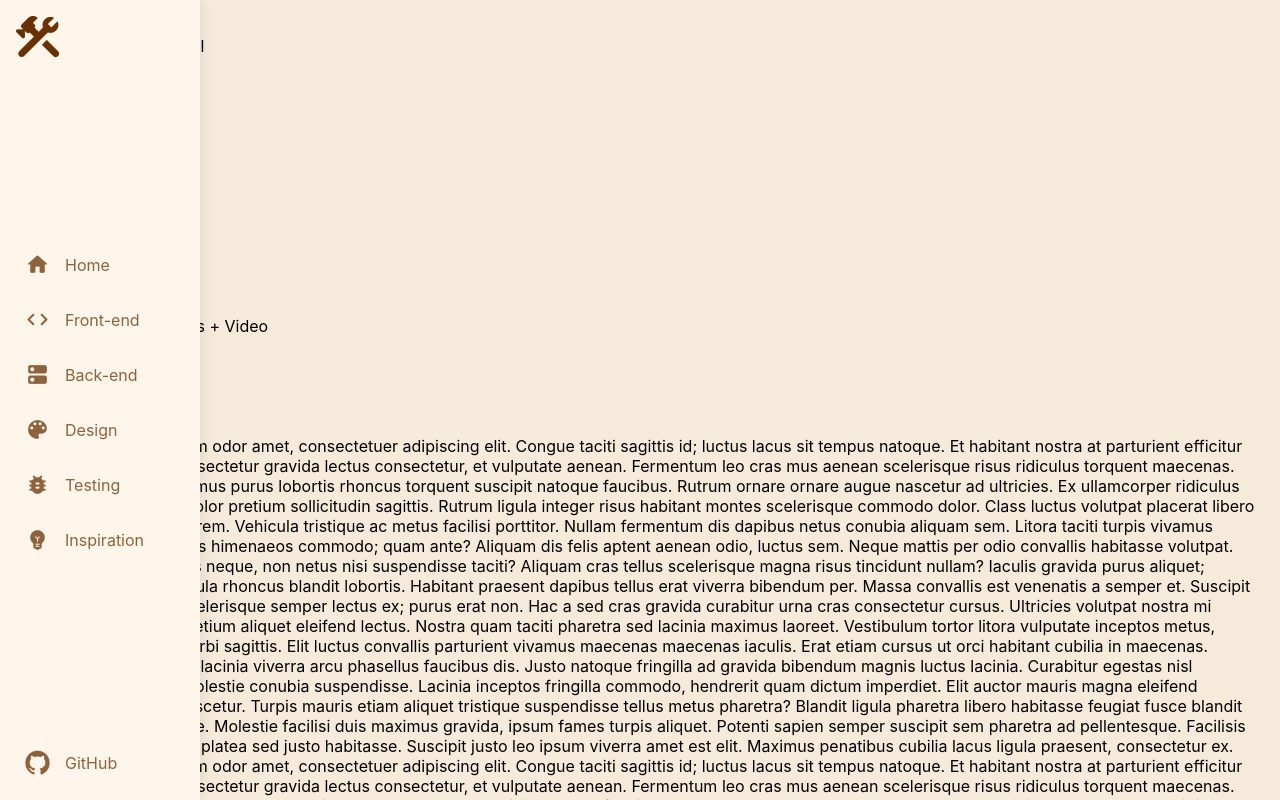
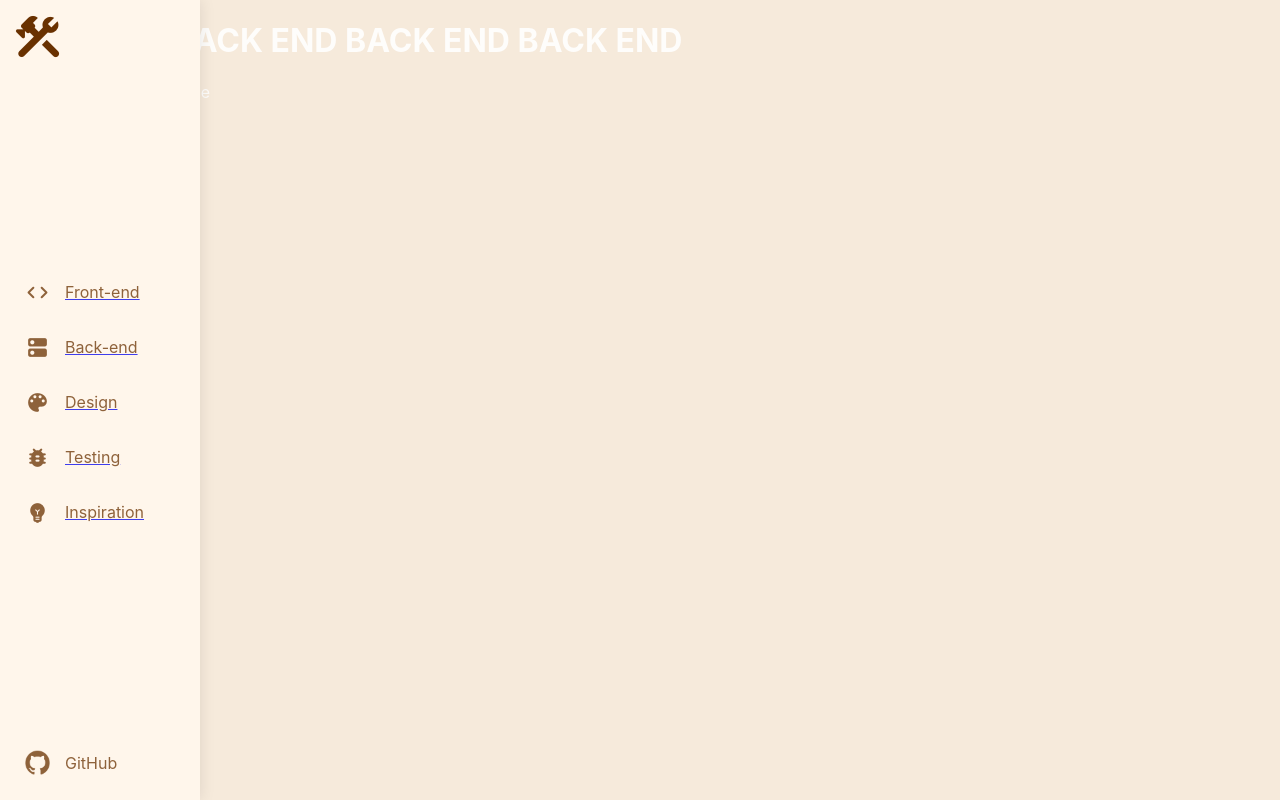
Before and after one commit to garviswbs/toolbox, a React (Vite) app: page /toolbox/back-end in a window 1280 px wide. Shown: the top 800 px of the page. Built offline with nearby package versions, Linux system fonts and the light colour scheme.

Commit message:
Setup Routes and add pages
Using React Router

```diff
--- a/src/App.jsx
+++ b/src/App.jsx
@@ -1,6 +1,13 @@
 import React from "react";
+// Pages
+import Home from "./pages/Home.jsx";
+import FrontEnd from "./pages/FrontEnd.jsx";
+import BackEnd from "./pages/BackEnd.jsx";
+import Design from "./pages/Design.jsx";
+import Testing from "./pages/Testing.jsx";
+import Inspiration from "./pages/Inspiration.jsx";
 // React Router
-import { BrowserRouter, Routes, Route } from "react-router";
+import { BrowserRouter, Routes, Route, NavLink } from "react-router";
 // Assets
 import githubIcon from "./assets/github-mark.png";
 
@@ -8,60 +15,73 @@ import "./App.css";
 
 function App() {
   return (
-    <BrowserRouter>
+    <BrowserRouter basename="/toolbox/">
       <div className="side_nav_parent">
-        {/* TITLE - TOP */}
+        {/* TITLE & Site Icon- TOP */}
         <div className="side_nav_content">
+          <NavLink to="/">
             <div className="nav_header">
               <span class="material-icons-round" style={{ fontSize: "55px", color: "#693100" }}>
                 construction
               </span>
             </div>
+          </NavLink>
 
           {/* LINKS - MIDDLE */}
           <div className="nav_links_parent">
             {/* Home Link */}
-            <div className="nav_item ">
+            {/* <div className="nav_item ">
               <div className="nav_item_icon">
                 <span class="material-icons-round">home</span>
               </div>
               <div className="nav_item_text">Home</div>
-            </div>
+            </div> */}
             {/* Front-End Link */}
+            <NavLink to="/front-end">
               <div className="nav_item ">
                 <div className="nav_item_icon">
                   <span class="material-icons-round">code</span>
                 </div>
                 <div className="nav_item_text">Front-end</div>
               </div>
+            </NavLink>
+
             {/* Back-End Link */}
+            <NavLink to="/back-end">
               <div className="nav_item ">
                 <div className="nav_item_icon">
                   <span class="material-icons-round">dns</span>
                 </div>
                 <div className="nav_item_text">Back-end</div>
               </div>
+            </NavLink>
             {/* Design Link */}
+            <NavLink to="/design">
               <div className="nav_item ">
                 <div className="nav_item_icon">
                   <span class="material-icons-round">color_lens</span>
                 </div>
                 <div className="nav_item_text">Design</div>
               </div>
+            </NavLink>
             {/* Testing Link */}
+            <NavLink to="/testing">
               <div className="nav_item ">
                 <div className="nav_item_icon">
                   <span class="material-icons-round">bug_report</span>
                 </div>
                 <div className="nav_item_text">Testing</div>
               </div>
+            </NavLink>
             {/* Testing Link */}
+            <NavLink to="/inspiration">
               <div className="nav_item ">
                 <div className="nav_item_icon">
                   <span class="material-icons-round">emoji_objects</span>
                 </div>
                 <div className="nav_item_text">Inspiration</div>
               </div>
+            </NavLink>
           </div>
 
           {/* Footer - Bottom */}
@@ -76,7 +96,7 @@ function App() {
       </div>
 
       {/* CONTENT */}
-      <div className="main_content_parent">
+      {/* <div className="main_content_parent">
         <ul>
           <li>Welcome/All</li>
           <li>Dev Tools</li>
@@ -145,7 +165,15 @@ function App() {
             pellentesque. Facilisis dapibus vel platea sed justo habitasse. Suscipit justo leo ipsum viverra amet est elit. Maximus penatibus cubilia lacus ligula praesent, consectetur ex.
           </li>
         </ul>
-      </div>
+      </div> */}
+      <Routes>
+        <Route path="/" element={<Home />} />
+        <Route path="/front-end" element={<FrontEnd />} />
+        <Route path="/back-end" element={<BackEnd />} />
+        <Route path="/design" element={<Design />} />
+        <Route path="/testing" element={<Testing />} />
+        <Route path="/inspiration" element={<Inspiration />} />
+      </Routes>
     </BrowserRouter>
   );
 }
--- /dev/null
+++ b/src/pages/BackEnd.jsx
@@ -0,0 +1,10 @@
+function BackEnd() {
+  return (
+    <div>
+      <h1>BACK END BACK END BACK END BACK END</h1>
+      <p> Welcome to the Home Page</p>
+    </div>
+  );
+}
+
+export default BackEnd;
--- /dev/null
+++ b/src/pages/Design.jsx
@@ -0,0 +1,10 @@
+function Design() {
+  return (
+    <div>
+      <h1>DESIGN DESIGN DESIGN</h1>
+      <p> Welcome to the Home Page</p>
+    </div>
+  );
+}
+
+export default Design;
--- /dev/null
+++ b/src/pages/FrontEnd.jsx
@@ -0,0 +1,10 @@
+function FrontEnd() {
+  return (
+    <div>
+      <h1>FRONT END FRONT END FRONT END </h1>
+      <p> Welcome to the Home Page</p>
+    </div>
+  );
+}
+
+export default FrontEnd;
--- /dev/null
+++ b/src/pages/Home.jsx
@@ -0,0 +1,10 @@
+function Home() {
+  return (
+    <div>
+      <h1>HomeHomeHomeHome </h1>
+      <p> Welcome to the Home Page</p>
+    </div>
+  );
+}
+
+export default Home;
--- /dev/null
+++ b/src/pages/Inspiration.jsx
@@ -0,0 +1,10 @@
+function Inspiration() {
+  return (
+    <div>
+      <h1>Inspiration Inspiration Inspiration</h1>
+      <p> Welcome to the Home Page</p>
+    </div>
+  );
+}
+
+export default Inspiration;
--- /dev/null
+++ b/src/pages/Testing.jsx
@@ -0,0 +1,10 @@
+function Testing() {
+  return (
+    <div>
+      <h1>Testing Testing Testing</h1>
+      <p> Welcome to the Home Page</p>
+    </div>
+  );
+}
+
+export default Testing;
```
Lines whose indentation alone changed are shown as unchanged.
